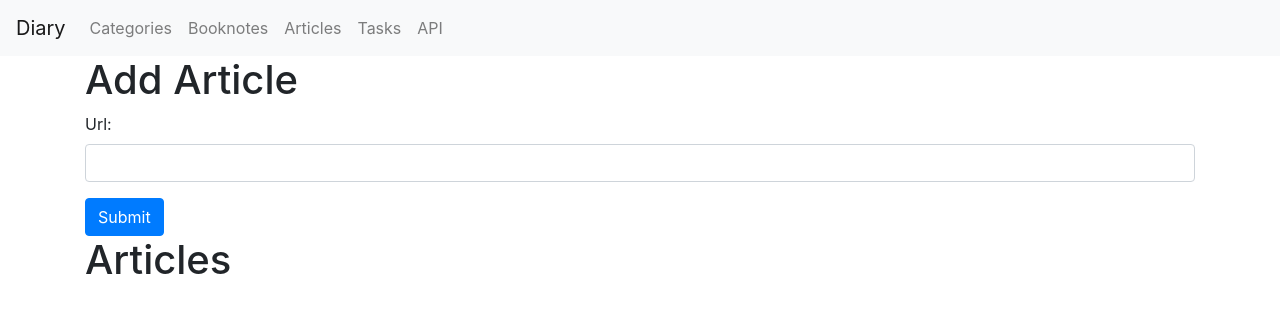
After one commit to HaeckelK/diary_wa, a Flask app: template diary/templates/articles/index.html in a window 1280 px wide. The commit adds this page. Shown: the top 313 px of the page. Run offline with Flask 2, Linux system fonts and the light colour scheme; the template is opened without the code that fills it, so the values that code supplies are empty; parts of the project's set-up code (start-up, migrations or seed data) failed here and were passed over; some libraries are stand-ins or nearby versions.

Commit message:
Articles (#29)
* feat: add articles page and form

* Bump version: 0.5.2 → 0.6.0

Co-authored-by: HaeckelK <noneofyour@biz.com>

```diff
--- a/diary/app.py
+++ b/diary/app.py
@@ -23,6 +23,8 @@ def load_config():
 app = Flask(__name__)
 from diary.booknotes import bp as booknotes_bp
 app.register_blueprint(booknotes_bp)
+from diary.articles import bp as articles_bp
+app.register_blueprint(articles_bp)
 app.config.update(load_config())
 
 
--- /dev/null
+++ b/diary/articles/__init__.py
@@ -0,0 +1,5 @@
+from flask import Blueprint
+
+bp = Blueprint('articles', __name__)
+
+from diary.articles import routes
--- /dev/null
+++ b/diary/templates/articles/index.html
@@ -0,0 +1,17 @@
+{% extends "base.html" %}
+{% block title %}Articles Index{% endblock %}
+
+{% block content %}
+<h1>Add Article</h1>
+<form action="" method="get">
+    <div class="form-group">
+        <label for="url">Url:</label>
+        <input type="text" class="form-control" id="url" name="url">
+    </div>
+    <button type="submit" class="btn btn-primary">Submit</button>
+</form>
+<h1>Articles</h1>
+{% for article in articles %}
+<a href="{{article['url']}}">{{article['url']}}</a><br>
+{% endfor %}
+{% endblock %}
--- a/diary/templates/base.html
+++ b/diary/templates/base.html
@@ -40,6 +40,9 @@
         <a class="nav-link" href="\booknotes_index">Booknotes</a>
       </li>
       <li class="nav-item">
+        <a class="nav-link" href="\articles_index">Articles</a>
+      </li>
+      <li class="nav-item">
         <a class="nav-link" href="\tasks">Tasks</a>
       </li>
       <li class="nav-item">
```
Also changed, not shown: diary/articles/routes.py (added, +24 -0 lines), diary/diarydatabase.py (+17 -0 lines), diary/test_diarydatabase.py (+10 -1 lines), diary/utils.py (+11 -0 lines), .bumpversion.cfg, README.md.
